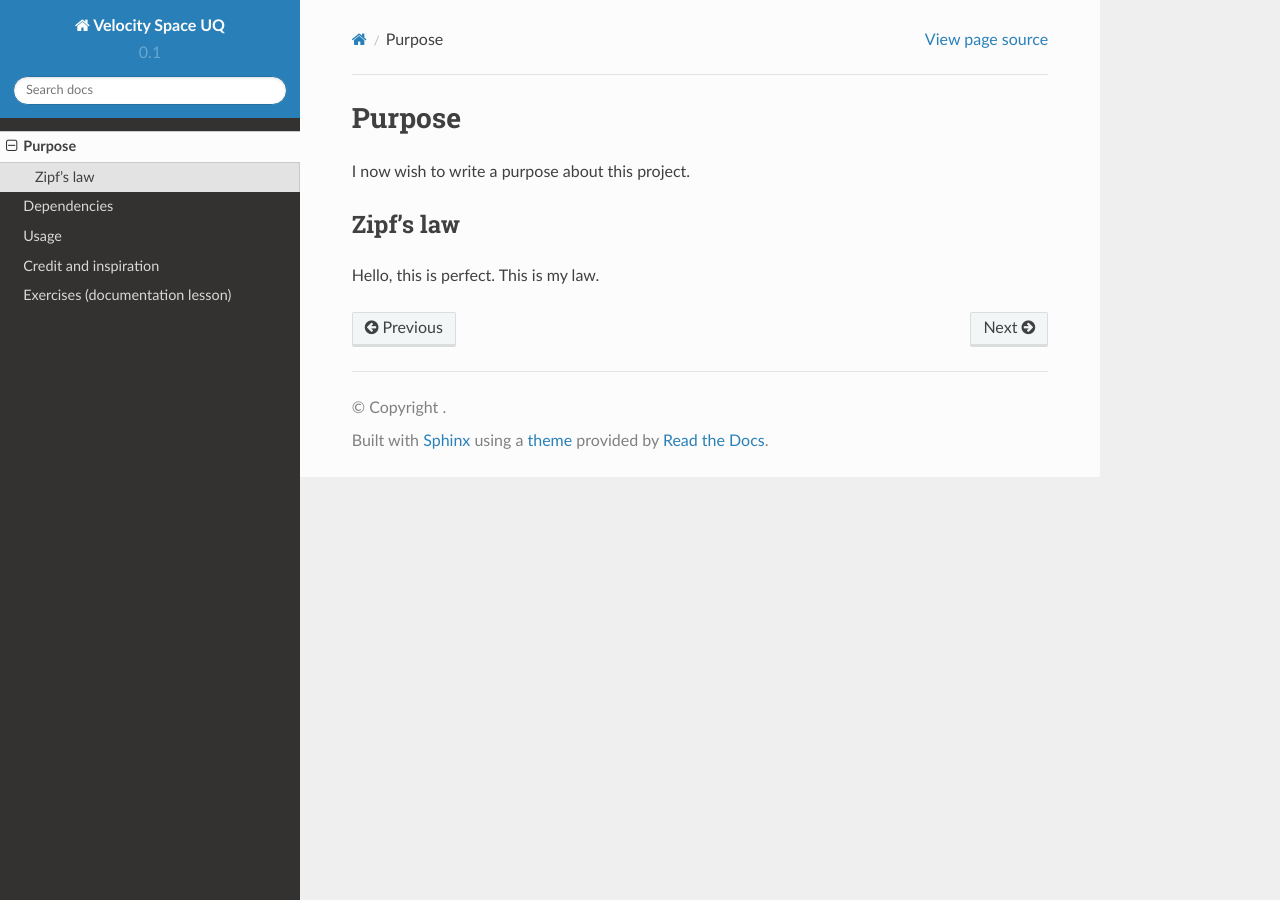
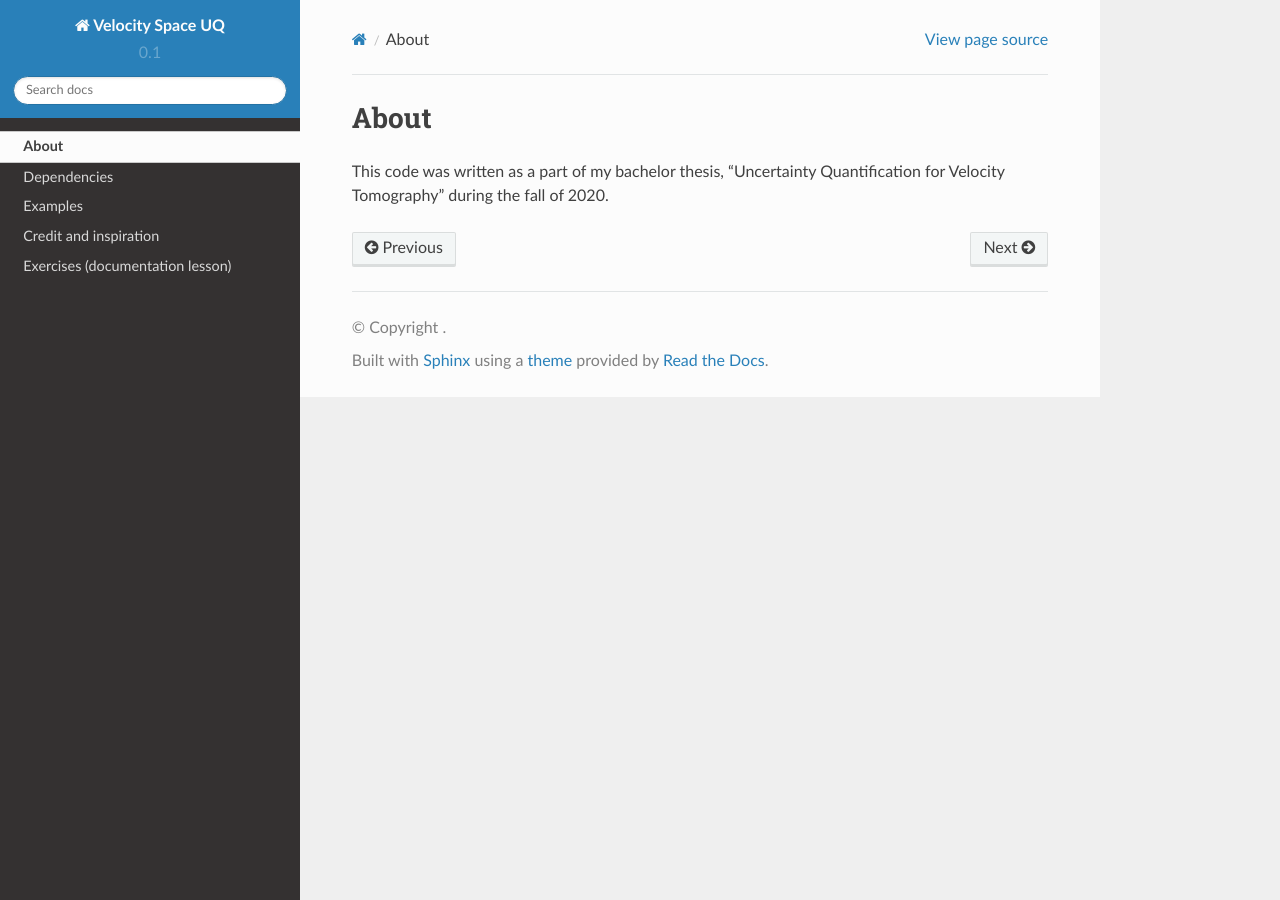
Before and after one commit to vstenby/BSc_VelocitySpaceUQ, a Sphinx documentation site: the page built from doc/purpose.rst, in a window 1280 px wide. Built offline with Sphinx 7.4.7 and the Read the Docs theme 2.0.0, drawn with Linux system fonts in a browser that asks for light colours.

Commit message:
More docs

```diff
--- a/doc/usage.rst
+++ b/doc/examples.rst
@@ -1,7 +1,7 @@
 
 
-Usage
-=====
+Examples
+========
 
 
 How to clone the code
--- a/doc/index.rst
+++ b/doc/index.rst
@@ -11,7 +11,7 @@
    :maxdepth: 2
 
    purpose.rst
-   dependencies.rst
-   usage.rst
+   functions.rst
+   examples.rst
    credit.rst
    exercises.rst
--- a/doc/purpose.rst
+++ b/doc/purpose.rst
@@ -1,12 +1,4 @@
-
-
-Purpose
+About
 =======
-
-I now wish to write a purpose about this project.
-
-
-Zipf's law
-----------
-
-Hello, this is perfect. This is my law.
+This code was written as a part of my bachelor thesis, "Uncertainty Quantification for Velocity Tomography"
+during the fall of 2020.
```
Also changed, not shown: doc/functions.rst (renamed from doc/dependencies.rst).
